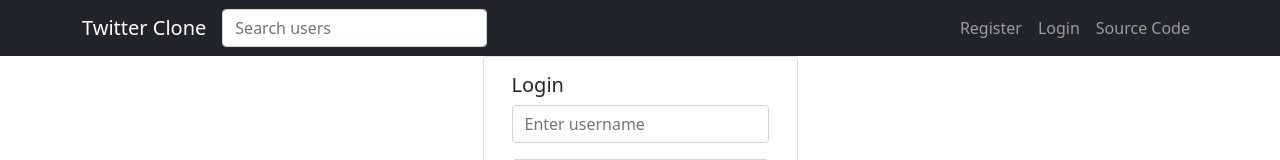
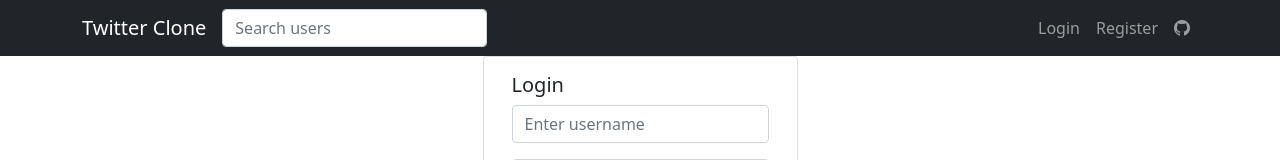
Before and after one commit to davidbcnguyen/TwitterClone, a React (Create React App) app in the folder frontend/: page /#/login in a window 1280 px wide. Shown: the top 160 px of the page. Built offline with nearby package versions, Linux system fonts and the light colour scheme.

Commit message:
Add bootstrap icons

```diff
--- a/frontend/package.json
+++ b/frontend/package.json
@@ -9,6 +9,7 @@
     "@testing-library/user-event": "^14.2.0",
     "axios": "^0.27.2",
     "bootstrap": "^5.1.3",
+    "bootstrap-icons": "^1.8.2",
     "react": "^18.1.0",
     "react-bootstrap": "^2.4.0",
     "react-dom": "^18.1.0",
--- a/frontend/src/Components/NavBar.js
+++ b/frontend/src/Components/NavBar.js
@@ -29,11 +29,11 @@
                         </NavDropdown>
                     </Nav> :
                     <Nav>
+                        <Nav.Link as={Link} to="/login">Login</Nav.Link>
                         <Nav.Link as={Link} to="/register">Register</Nav.Link>
-                        <Nav.Link as={Link} to="/login">Login</Nav.Link>
                     </Nav>}
                     <Nav className="d-flex">
-                        <Nav.Link href="https://github.com/davidbcnguyen/TwitterClone">Source Code</Nav.Link>
+                        <Nav.Link href="https://github.com/davidbcnguyen/TwitterClone"><i className="bi bi-github"></i></Nav.Link>
                     </Nav>
                 </Navbar.Collapse>
             </Container>
--- a/frontend/src/index.js
+++ b/frontend/src/index.js
@@ -1,3 +1,4 @@
+import 'bootstrap-icons/font/bootstrap-icons.css';
 import 'bootstrap/dist/css/bootstrap.min.css';
 import React from 'react';
 import { createRoot } from 'react-dom/client';
```
Also changed, not shown: 1 other file (tests, documents, lock files or other folders).
